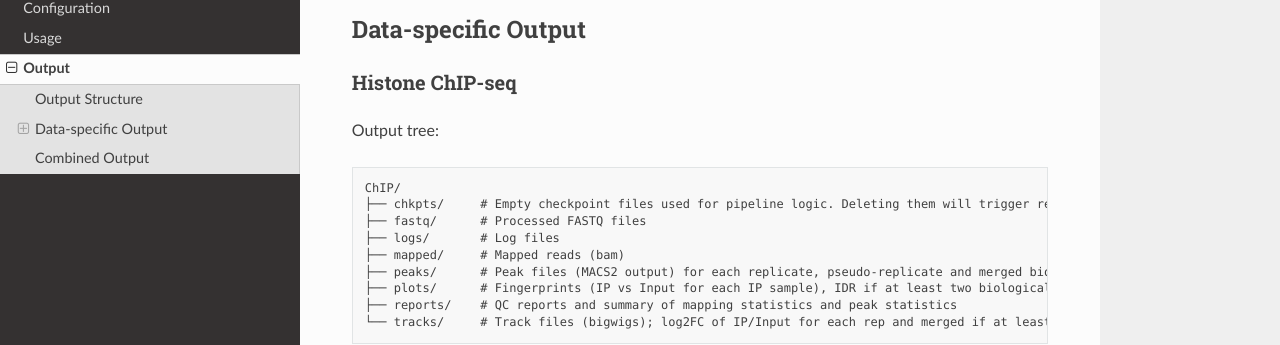
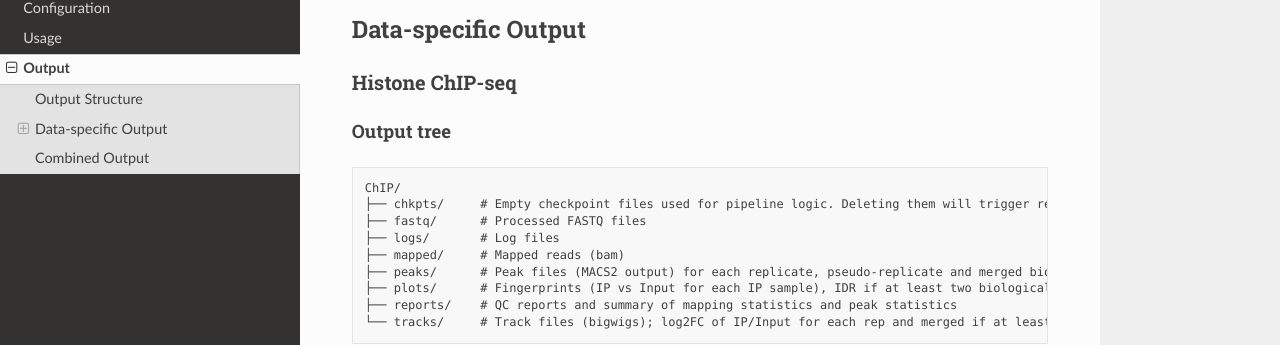
Before and after one commit to joncahn/epicc-documentation, a Sphinx documentation site: the page built from docs/source/output.rst, in a window 1280 px wide and 900 px high, scrolled down 633 px. Shown: the part 141-486 px from the top of the window. Built offline with Sphinx 7.4.7 and the Read the Docs theme 3.1.0, drawn with Linux system fonts in a browser that asks for light colours; some of the changed text lies outside the part shown.

```diff
--- a/docs/source/output.rst
+++ b/docs/source/output.rst
@@ -45,7 +45,8 @@ Data-specific Output
 Histone ChIP-seq
 ----------------
 
-Output tree:
+Output tree
++++++++++++
 
 ::
 
@@ -141,7 +142,8 @@ Perfomed with ComplexUpset.
 TF ChIP-seq
 -----------
 
-Output tree:
+Output tree
++++++++++++
 
 ::
 
@@ -261,7 +263,8 @@ Perfomed with ComplexUpset.
 RNA-seq
 -------
 
-Output tree:
+Output tree
++++++++++++
 
 ::
 
```
Also changed, not shown: other parts of docs/source/output.rst (+1 -3 lines).
